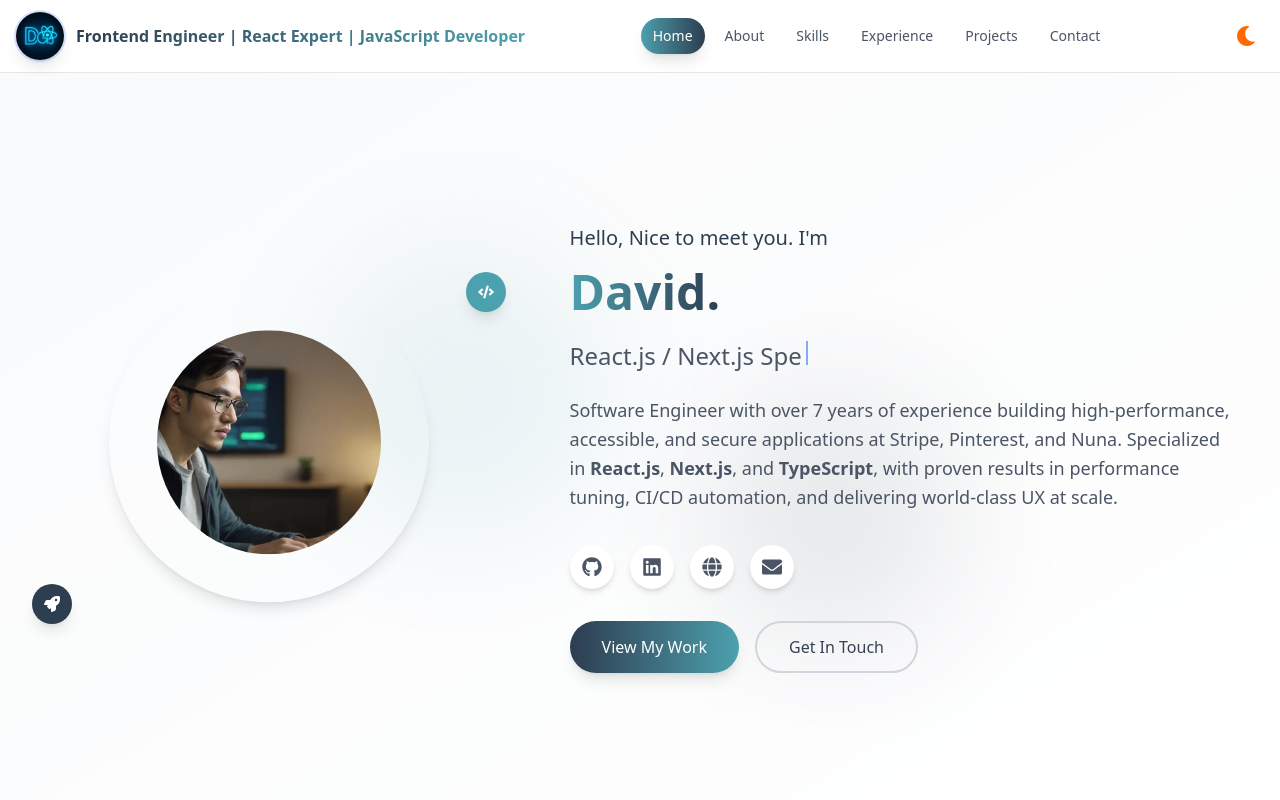
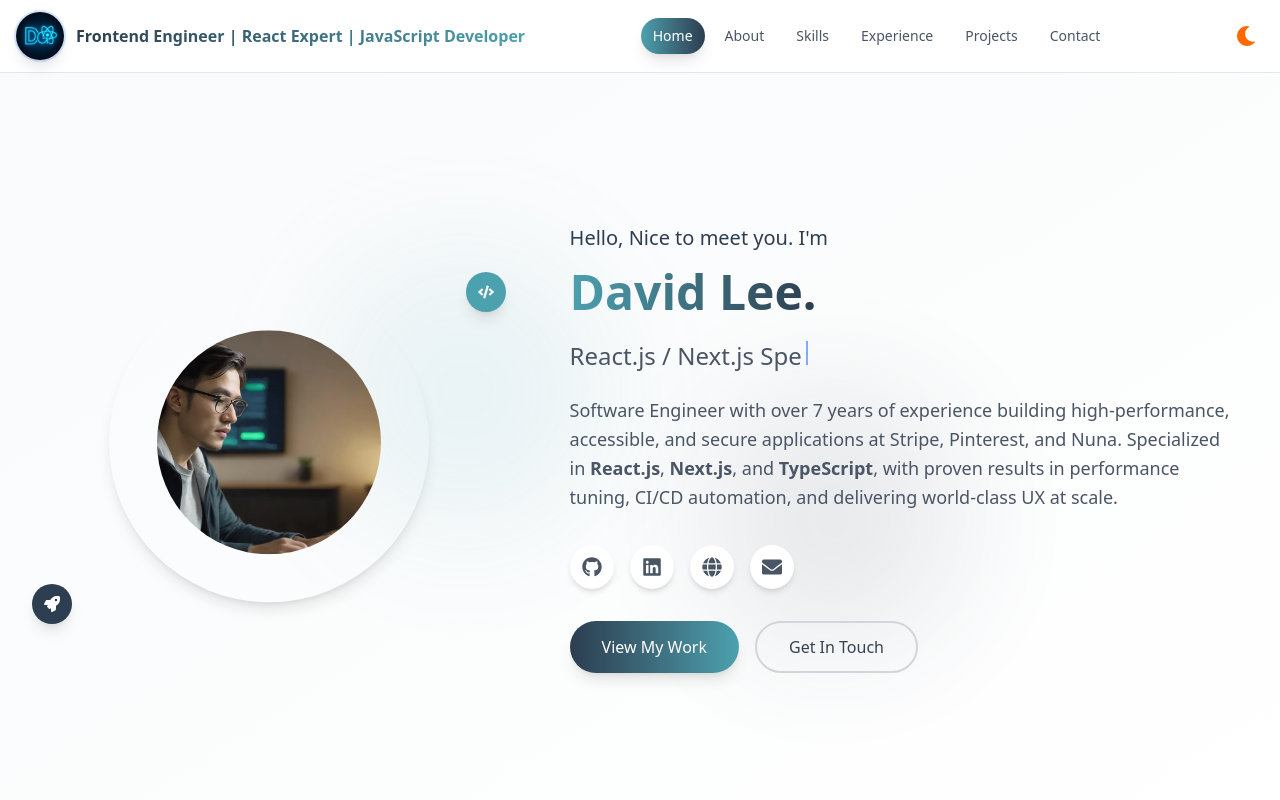
Before and after one commit to ezio421511/portfolio-front-lee, a React (Vite) app: page / in a window 1280 px wide. Shown: the top 800 px of the page. Built offline with nearby package versions, Linux system fonts and the light colour scheme.

Commit message:
Update UpperSection.jsx

```diff
--- a/src/components/UpperSection.jsx
+++ b/src/components/UpperSection.jsx
@@ -167,7 +167,7 @@ const UpperSection = () => {
                 className="text-4xl lg:text-5xl font-bold mb-6"
               >
                 <span className="bg-gradient-to-r from-[#4ca1af] to-[#2c3e50] bg-clip-text text-transparent">
-                  David.
+                  David Lee.
                 </span>
               </motion.h1>
 
```
